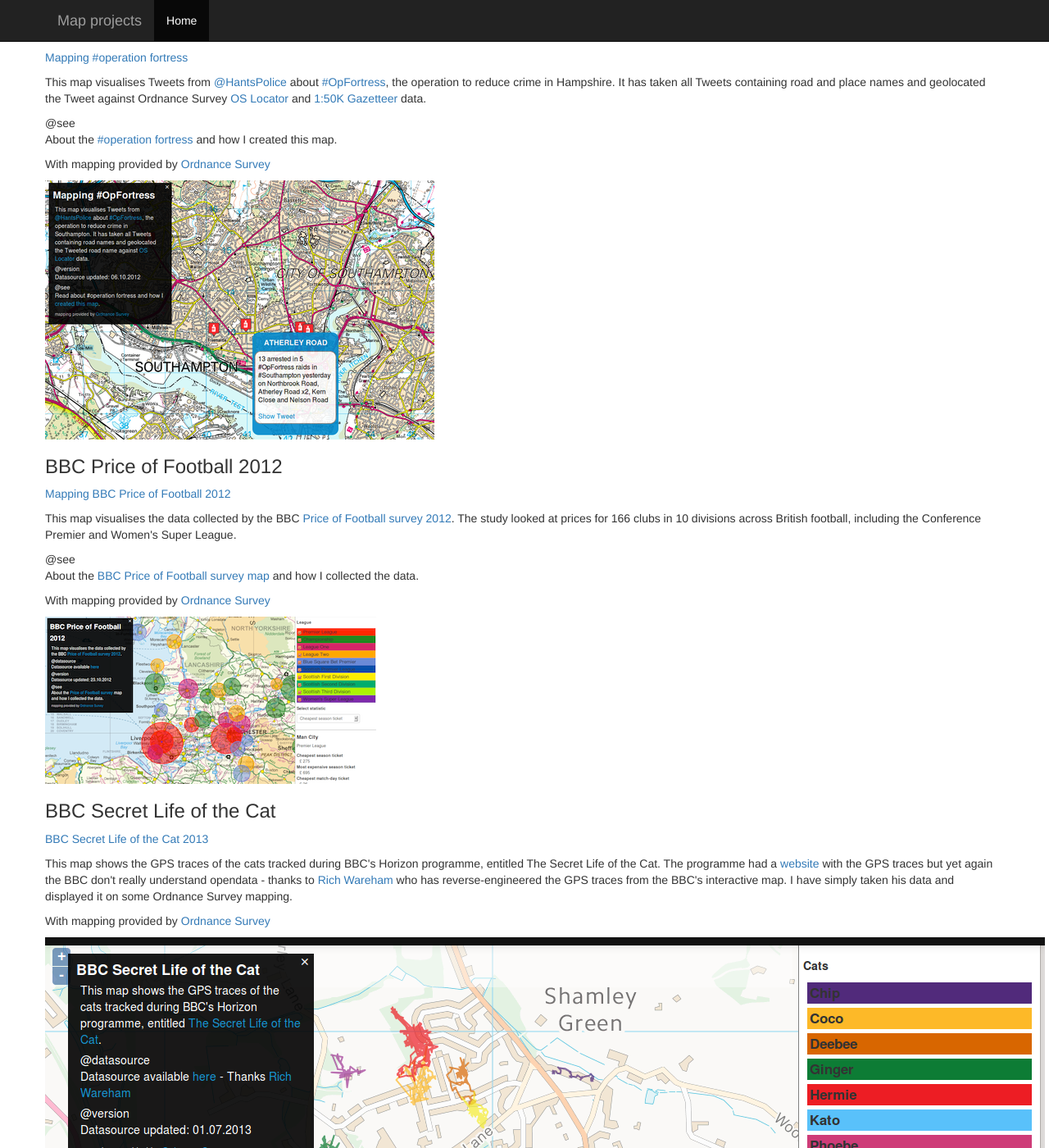
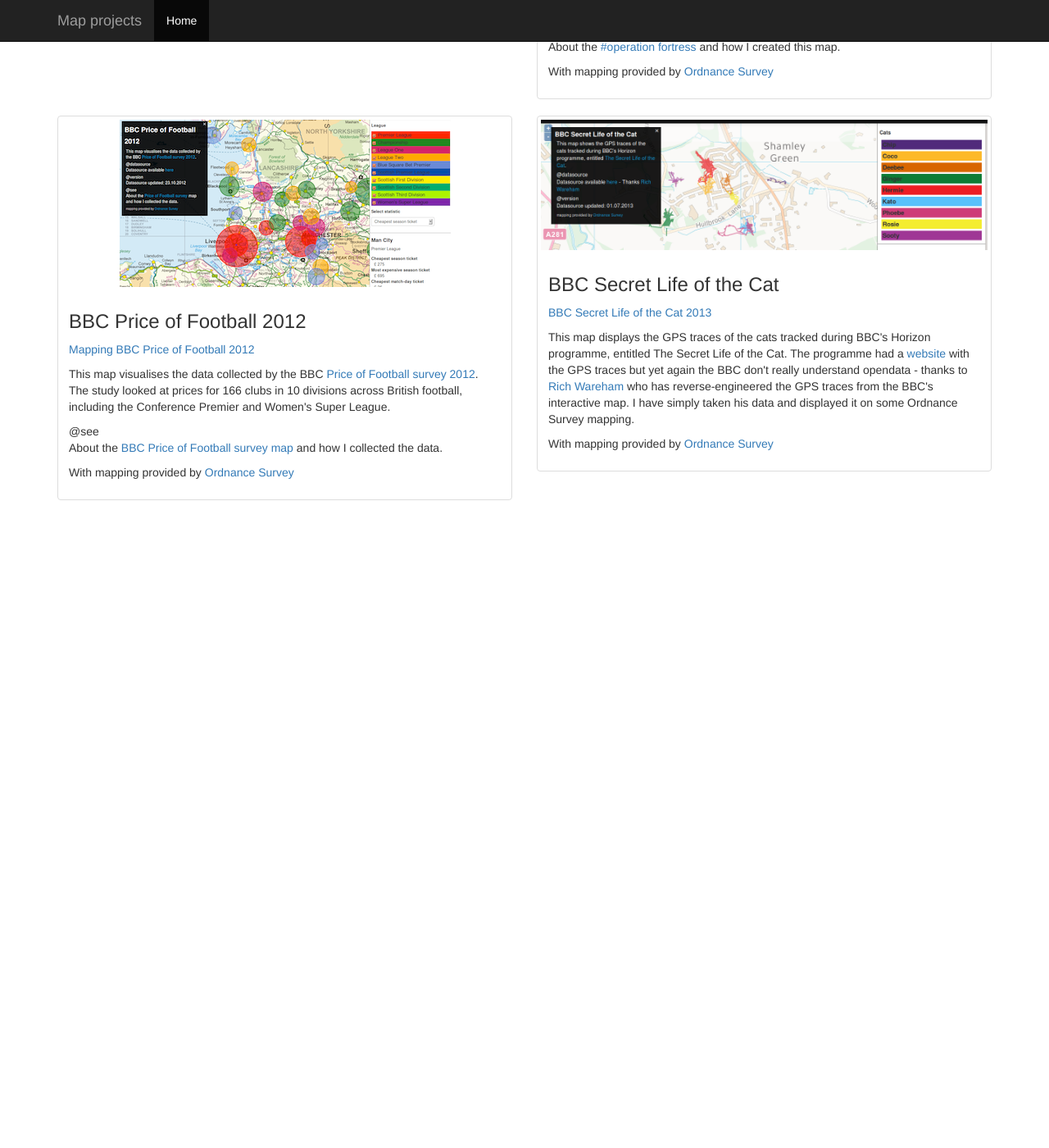
Before and after one commit to rob-murray/maps.robertomurray.co.uk, a Jekyll site: the page built from index.html, in a window 1280 px wide and 1400 px high, scrolled down 539 px. Shown: the whole window at 82% size. Built offline with Jekyll 4.4.1, drawn with Linux system fonts in a browser that asks for light colours; nearby versions of some CDN libraries; after the commit the page ends 1169 px from its top, so only the background shows below that.

Commit message:
Arrange Maps as grid system, stacking on smaller devices

```diff
--- a/index.html
+++ b/index.html
@@ -5,62 +5,79 @@ description: "Minisite of projects displaying data on maps. Displaying geolocate
 ---
 
 <div class="container">
+
   <div class="row">
 
+    <div class="col-md-6">
+      <div class="thumbnail">
+        <img src="/assets/images/mr-c-img.png" alt="Mr Correcter tweet map">
+        <div class="caption">
+          <h3>Mr Correcter tweet map</h3>
 
-    <div class="span7 offset2">
-      <div class="bs-docs-example">
-        <h3>Mr Correcter tweet map</h3>
           <p><a href="/mr-correcter" title="Mr Correcter Twitter">Mr Correcter Twitter replies</a></p>
-        <p>These are the replies to the Twitter user <a href="https://twitter.com/Mr_Correcter" target="_blank" title="Show me these tweets">Mr Correcter</a> who
-          was an automated account that replied to spelling mistakes found on Twitter. This map is an attempt to plot the offenders on a map after geo-locating them.</p>
+
+          <p>These are the replies to the Twitter user <a href="https://twitter.com/Mr_Correcter" target="_blank" title="Show me these tweets">Mr Correcter</a> who was an automated account that replied to spelling mistakes found on Twitter. This map is an attempt to plot the offenders on a map after geo-locating them.</p>
+
           <p>@see<br>About the <a href="http://robertomurray.co.uk/blog/2012/the-twitter-account-mr-correcter/" title="Read more">Mr Correcter twitter account</a> and how I <a href="http://robertomurray.co.uk/blog/2012/mapping-mr-correcter-tweets/" title="Read more">collected this data</a></p>
+
           <p>With mapping provided by <a href="http://mapbox.com" title="View mapbox.com">mapbox.com</a></p>
-        <img src="/assets/images/mr-c-img.png">
         </div>
+      </div><!-- /.thumbnail -->
+    </div><!-- /.col-md-6 -->
 
-    </div>
+     <div class="col-md-6">
+      <div class="thumbnail">
+        <img src="/assets/images/op-fort-scrshot.png" alt="OpFortress crime locations">
+        <div class="caption">
+          <h3>Mapping #OpFortress</h3>
 
-    <div class="span7 offset2">
-      <div class="bs-docs-example">
-        <h3>Mapping #OpFortress</h3>
           <p><a href="/op-fortress" title="Mapping #operation fortress">Mapping #operation fortress</a></p>
+
           <p>This map visualises Tweets from <a title="https://twitter.com/HantsPolice" href="https://twitter.com/HantsPolice" target="_blank">@HantsPolice</a> about <a title="Twitter search for op fortress" href="https://twitter.com/i/#!/search/?q=opfortress" target="_blank">#OpFortress</a>, the operation to reduce crime in Hampshire. It has taken all Tweets containing road and place names and geolocated the Tweet against Ordnance Survey <a title="Read more about OS Locator" href="http://www.ordnancesurvey.co.uk/oswebsite/products/os-locator/index.html" target="_blank">OS Locator</a> and <a title="Read more about OS 50K Gazetteer" href="http://www.ordnancesurvey.co.uk/business-and-government/products/50k-gazetteer.html" target="_blank">1:50K Gazetteer</a> data.</p>
 
           <p>@see<br>About the <a href="http://robertomurray.co.uk/blog/2012/mapping-opfortress-tweets/" title="Read more">#operation fortress</a> and how I created this map.</p>
+
           <p>With mapping provided by <a href="http://o-s.co.uk" title="Thanks Ordnance Survey">Ordnance Survey</a></p>
-        <img src="/assets/images/op-fort-scrshot.png">
         </div>
+      </div><!-- /.thumbnail -->
+    </div><!-- /.col-md-6 -->
 
-    </div>
+  </div><!-- /.row -->
 
-    <div class="span7 offset2">
-      <div class="bs-docs-example">
+  <div class="row">
+
+    <div class="col-md-6">
+      <div class="thumbnail">
+        <img src="/assets/images/pof-2012-scr.png" alt="Price of Football mapped">
+        <div class="caption">
           <h3>BBC Price of Football 2012</h3>
+
           <p><a href="/pof-2012" title="BBC Price of Football survey 2012">Mapping BBC Price of Football 2012</a></p>
+
           <p>This map visualises the data collected by the BBC <a title="BBC Price of Football survey 2012" href="http://www.bbc.co.uk/news/uk-19842397" target="_blank">Price of Football survey 2012</a>. The study looked at prices for 166 clubs in 10 divisions across British football, including the Conference Premier and Women's Super League.</p>
 
           <p>@see<br>About the <a href="http://robertomurray.co.uk/blog/2012/mapping-bbc-price-of-football-survey/" title="Read more">BBC Price of Football survey map</a> and how I collected the data.</p>
-        <p>With mapping provided by <a href="http://o-s.co.uk" title="Thanks Ordnance Survey">Ordnance Survey</a></p>
-        <img src="/assets/images/pof-2012-scr.png">
-      </div>
-
-    </div>
-
-    <div class="span7 offset2">
-      <div class="bs-docs-example">
-        <h3>BBC Secret Life of the Cat</h3>
-        <p><a href="/secret-life-of-the-cat" title="Secret Life of the Cat data mapped">BBC Secret Life of the Cat 2013</a></p>
-        <p>This map shows the GPS traces of the cats tracked during BBC's Horizon programme, entitled The Secret Life of the Cat. The programme
-          had a <a title="BBC Secret life of the cat" href="http://www.bbc.co.uk/news/science-environment-22567526" target="_blank">website</a> with the GPS traces but
-          yet again the BBC don't really understand opendata - thanks to <a title="" href="http://rjw57.github.io/blog/2013/06/14/extracting-the-gps-traces-from-horizons-secret-life-of-the-cat/">Rich Wareham</a>
-          who has reverse-engineered the GPS traces from the BBC's interactive map. I have simply taken his data and displayed it on some Ordnance Survey mapping.
 
           <p>With mapping provided by <a href="http://o-s.co.uk" title="Thanks Ordnance Survey">Ordnance Survey</a></p>
-        <img src="/assets/images/cats-scrshot.png">
         </div>
+      </div><!-- /.thumbnail -->
+    </div><!-- /.col-md-6 -->
 
+    <div class="col-md-6">
+      <div class="thumbnail">
+        <img src="/assets/images/cats-scrshot.png" alt="The Secret Life of Cats mapped on Ordnance Survey data">
+        <div class="caption">
+          <h3>BBC Secret Life of the Cat</h3>
+
+          <p><a href="/secret-life-of-the-cat" title="Secret Life of the Cat data mapped">BBC Secret Life of the Cat 2013</a></p>
+
+          <p>This map displays the GPS traces of the cats tracked during BBC's Horizon programme, entitled The Secret Life of the Cat. The programme had a <a title="BBC Secret life of the cat" href="http://www.bbc.co.uk/news/science-environment-22567526" target="_blank">website</a> with the GPS traces but yet again the BBC don't really understand opendata - thanks to <a title="" href="http://rjw57.github.io/blog/2013/06/14/extracting-the-gps-traces-from-horizons-secret-life-of-the-cat/">Rich Wareham</a> who has reverse-engineered the GPS traces from the BBC's interactive map. I have simply taken his data and displayed it on some Ordnance Survey mapping.</p>
+
+          <p>With mapping provided by <a href="http://o-s.co.uk" title="Thanks Ordnance Survey">Ordnance Survey</a></p>
         </div>
+      </div><!-- /.thumbnail -->
+    </div><!-- /.col-md-6 -->
 
-  </div>
-</div> <!-- /container -->
+  </div><!-- /.row -->
+
+</div><!-- /.container -->
```
Lines whose indentation alone changed are shown as unchanged.
